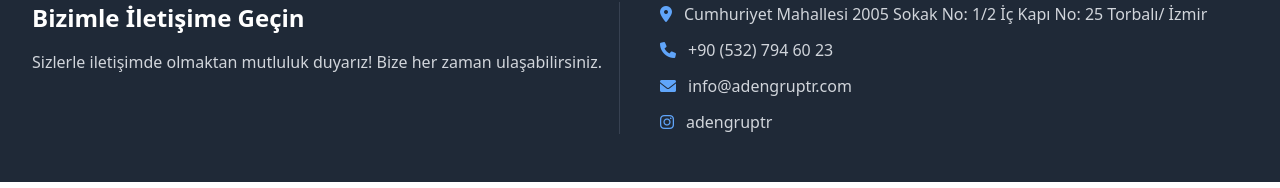
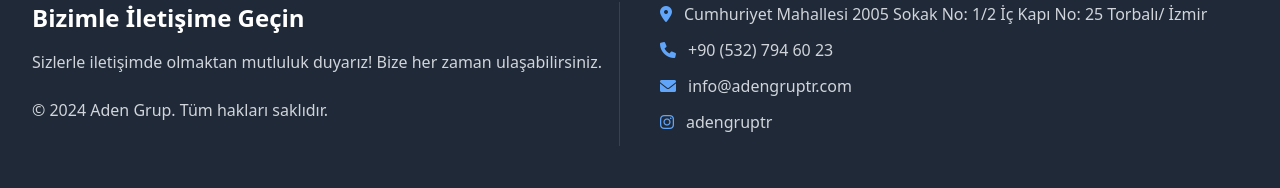
Before and after one commit to bur10/abi-website, a React (Vite) app: page / in a window 1280 px wide. Shown: the part 3194-3382 px from the top of the page. Built offline with nearby package versions, Linux system fonts and the light colour scheme.

Commit message:
Add: Copyright

```diff
--- a/src/components/Footer.jsx
+++ b/src/components/Footer.jsx
@@ -9,6 +9,7 @@ const Footer = () => {
                     <div className="border-gray-700 border-b md:border-r md:border-b-0 ">
                         <h2 className="text-2xl font-bold mb-4">Bizimle İletişime Geçin</h2>
                         <p className="text-gray-300 mb-6">Sizlerle iletişimde olmaktan mutluluk duyarız! Bize her zaman ulaşabilirsiniz.</p>
+                        <p className="text-gray-300 mb-6">© 2024 Aden Grup. Tüm hakları saklıdır.</p>
                     </div>
 
                     {/* Right Column - Contact Links */}
```
